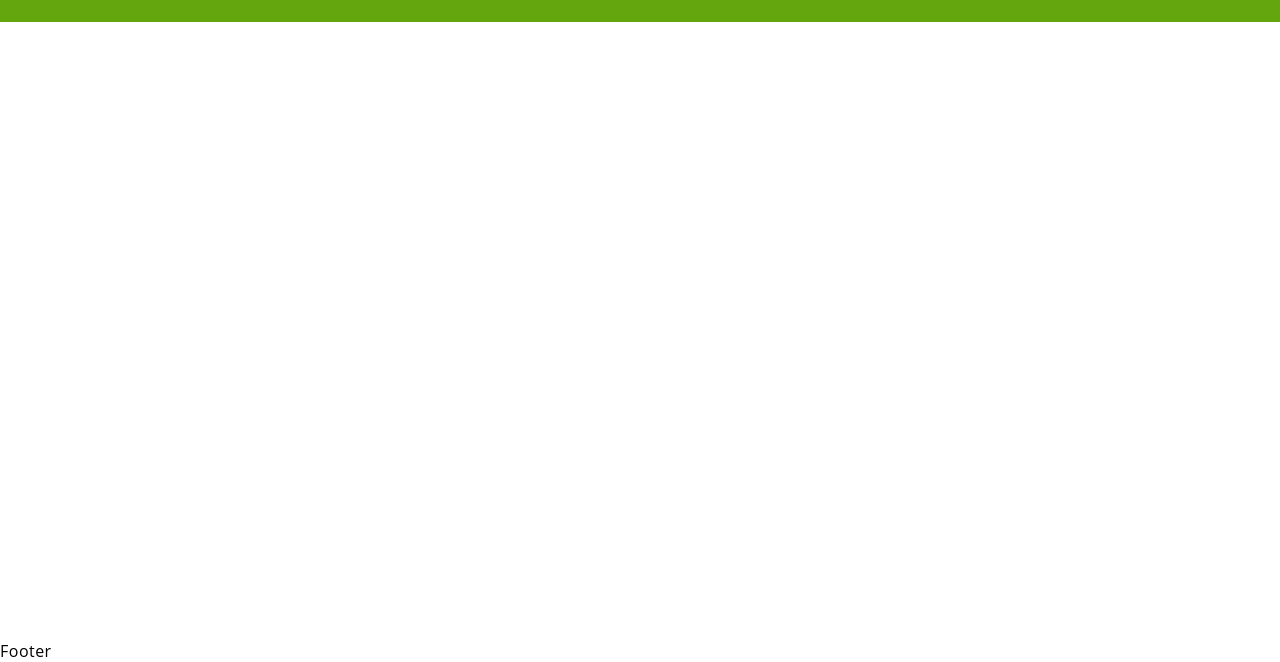
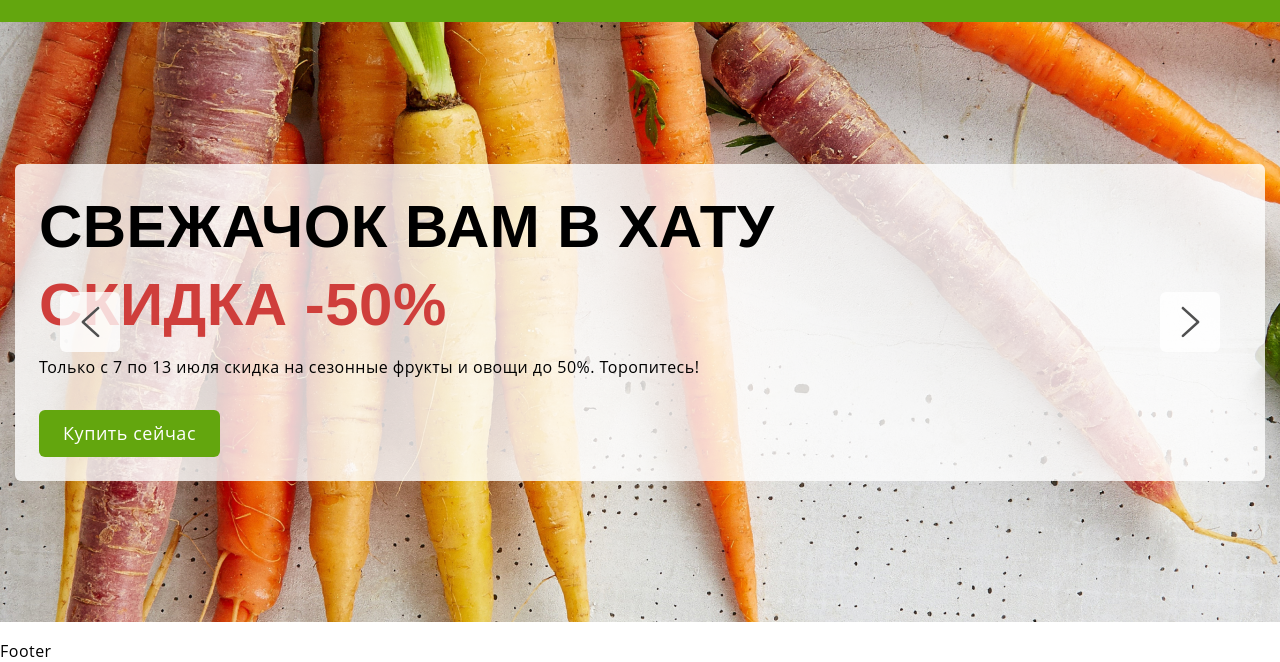
Before and after one commit to Illiailya/freshok-store, a website: page app/index.html in a window 1280 px wide. Shown: the part 138-800 px from the top of the page. Drawn offline with nearby package versions, Linux system fonts and the light colour scheme; files that its build step writes are made by us from their sources; files whose address does not match are found by name.

Commit message:
Top-slider

```diff
--- a/app/index.html
+++ b/app/index.html
@@ -15,6 +15,7 @@
 	<div class="wrapper">
 
 		<header class="header">
+			<h1 class="sr-only">Магазин свежих и топовых продуктов</h1>
 
 			<div class="header__top header-top">
 				<div class='header-top__container main-container'>
@@ -86,11 +87,11 @@
 						</form>
 
 						<div class="header-bot__menu">
-							<a class="header-bot__link header-bot__link--user" href="#"></a>
-							<button class="header-bot__link header-bot__link--heart" type="button">
+							<a class="header-bot__link header-bot__link--user" href="#" aria-label="иконка юзера, панель юзера"></a>
+							<button class="header-bot__link header-bot__link--heart" type="button" aria-label="иконка сердце, избранные товары">
 								<span class="header-bot__link-counter">12</span>
 							</button>
-							<button class="header-bot__link header-bot__link--cart" type="button">
+							<button class="header-bot__link header-bot__link--cart" type="button" aria-label="иконка корзины, панель товаров в корзине">
 								<span class="header-bot__link-counter">12</span>
 							</button>
 						</div>
@@ -106,20 +107,74 @@
 		<main class="content">
 
 			<section class="top-slider">
+				<h2 class="sr-only">слайдер топ</h2>
+				<ul class="top-slider__inner">
 
+					<li class="top-slider__inner-item" style="background-image: url('images/top-slider/slide1.jpg') ;">
+						<div class='top-slider__container main-container'>
+							<div class="top-slider__content">
+								<h3 class="top-slider__content-title">
+									СВЕЖАЧОК ВАМ в ХАТУ
+									<span class="top-slider__content-subtitle">
+										Скидка -50%
+									</span>
+								</h3>
+								<div class="top-slider__content-text">
+									<p>
+										Только с 7 по 13 июля скидка на сезонные фрукты и овощи до 50%. Торопитесь!
+									</p>
+								</div>
+								<button class="top-slider__content-btn btn">
+									Купить сейчас
+								</button>
+							</div>
+						</div>
+					</li>
+
+					<li class="top-slider__inner-item" style="background-image: url('images/top-slider/slide2.jpg') ;">
+						<div class='top-slider__container main-container'>
+							<div class="top-slider__content">
+								<h3 class="top-slider__content-title">
+									НАКРУТИ СЕБЕ ТОМАТОВ
+									<span class="top-slider__content-subtitle">
+										АКЦИЯ: 3 кг по цене 1
+									</span>
+								</h3>
+								<div class="top-slider__content-text">
+									<p>
+										Только с 12 по 15 июля скидка на домашние помидорчики
+									</p>
+								</div>
+								<button class="top-slider__content-btn btn">
+									Купить сейчас
+								</button>
+							</div>
+						</div>
+					</li>
+
+					<li class="top-slider__inner-item" style="background-image: url('images/top-slider/slide3.jpg') ;">
+						<div class='top-slider__container main-container'>
+							<div class="top-slider__content">
+								<h3 class="top-slider__content-title">
+									Пусть остальные позеленеют от зависти
+									<span class="top-slider__content-subtitle">
+										Распродажа зелени
+									</span>
+								</h3>
+								<button class="top-slider__content-btn btn">
+									Купить сейчас
+								</button>
+							</div>
+						</div>
+					</li>
+
+				</ul>
 			</section>
 
 		</main>
 
-
-
-
-		<footer class="footer">
-			Footer
-		</footer>
+		<footer class="footer">Footer</footer>
 	</div>
-
-
 
 	<script src="js/main.min.js"></script>
 </body>
--- a/app/js/main.js
+++ b/app/js/main.js
@@ -1,3 +1,12 @@
 $(function(){
 
+	$(function() {
+
+		$('.top-slider__inner').slick({
+			dots: false
+
+		});
+
+	});
+
 });
--- a/app/scss/_global.scss
+++ b/app/scss/_global.scss
@@ -45,7 +45,31 @@ body {
 	display: inline-block;
 }
 
-// ===================ICONS======================
+.btn {
+	font-size: 18px;
+	line-height: 130%;
+	color: #fff;
+	letter-spacing: 0.03em;
+	padding: 12px 24px;
+	background-color: $colorAccent;
+	border-radius: 6px;
+	transition: background-color 0.4s ease, color 0.4s ease, box-shadow 0.4s ease;
+
+	&:focus {
+		box-shadow: 0 0 0 4px #E0EDCF;
+	}
+
+	&:hover {
+		background-color: #4D810C;
+	}
+
+	&:active {
+		box-shadow: inset 0 4px 4px rgba(0, 0, 0, 0.25);
+		color: rgb(255, 255, 255, 0.5);
+	}
+}
+
+// ===================ICONS-SPRITE======================
 .icon-truck {
 	display: inline-block;
 	width: 32px;
--- a/app/scss/_libs.scss
+++ b/app/scss/_libs.scss
@@ -0,0 +1 @@
+@import '../../node_modules/slick-carousel/slick/slick.scss';
--- a/app/scss/style.scss
+++ b/app/scss/style.scss
@@ -4,9 +4,6 @@
 @import 'libs';
 @import 'reset';
 @import 'global';
-
-
-
 
 .header-top {
 	padding: 14px 0;
@@ -213,7 +210,7 @@
 		}
 
 		&:hover {
-			background-color: rgb(255, 255, 255,0.1);
+			background-color: rgb(255, 255, 255, 0.1);
 		}
 	}
 
@@ -238,13 +235,98 @@
 
 }
 
+.top-slider {
 
+	&__inner-item {
+		height: 600px;
+		@extend %bgcover;
+	}
 
+	&__container {
+		min-height: 100%;
+		width: 100%;
+		display: flex;
+		align-items: center;
+	}
 
+	&__content {
+		flex: 1 1 100%;
+		padding: 24px;
+		background-color: rgba(255, 255, 255, 0.8);
+		border-radius: 6px;
+	}
 
+	&__content-title {
+		font-family: $Ruda;
+		font-weight: 900;
+		font-size: 60px;
+		line-height: 130%;
+		text-transform: uppercase;
+		margin-bottom: 12px;
+		max-width: 780px;
+	}
 
+	&__content-subtitle {
+		display: block;
+		color: $colorRed;
+	}
 
+	&__content-text {
+		margin-bottom: 32px;
+	}
 
+	.slick-arrow {
+		position: absolute;
+		font-size: 0;
+		top: 50%;
+		transform: translateY(-50%);
+		border-radius: 6px;
+		width: 60px;
+		height: 60px;
+		background-color: rgba(255, 255, 255, 0.8);
+		@extend %bgcontain;
+		background-size: 19px 32px;
+		z-index: 1;
+
+		&.slick-prev {
+			background-image: url('../images/icons/arrow-left.svg');
+			left: 60px;
+		}
+
+		&.slick-next {
+			background-image: url('../images/icons/arrow-right.svg');
+			right: 60px;
+		}
+
+		&:focus {
+			background-color: #E0EDCF;
+			border: 1px solid #63A60E;
+			box-shadow: 0 0 0 3px rgba(99, 166, 14, 0.5);
+
+			&.slick-prev {
+				background-image: url('../images/icons/arrow-left-accent.svg');
+			}
+
+			&.slick-next {
+				background-image: url('../images/icons/arrow-right-accent.svg');
+			}
+		}
+
+		&:hover,
+		&:active {
+			background-color: #E0EDCF;
+			border: 1px solid #63A60E;
+
+			&.slick-prev {
+				background-image: url('../images/icons/arrow-left-accent.svg');
+			}
+
+			&.slick-next {
+				background-image: url('../images/icons/arrow-right-accent.svg');
+			}
+		}
+	}
+}
 
 
 
--- a/gulpfile.js
+++ b/gulpfile.js
@@ -42,6 +42,7 @@ function styles() {
 function scripts() {
 	return src([
 			'node_modules/jquery/dist/jquery.js',
+			'node_modules/slick-carousel/slick/slick.js',
 			'app/js/main.js'
 		])
 
--- a/package.json
+++ b/package.json
@@ -18,6 +18,7 @@
     "gulp-sass": "^5.0.0",
     "gulp-uglify": "^3.0.2",
     "jquery": "^3.6.0",
-    "sass": "^1.42.0"
+    "sass": "^1.42.0",
+    "slick-carousel": "^1.8.1"
   }
 }
```
Also changed, not shown: app/images/icons/arrow-left-accent.svg (added), app/images/icons/arrow-right-accent.svg (added), app/js/main.min.js.
